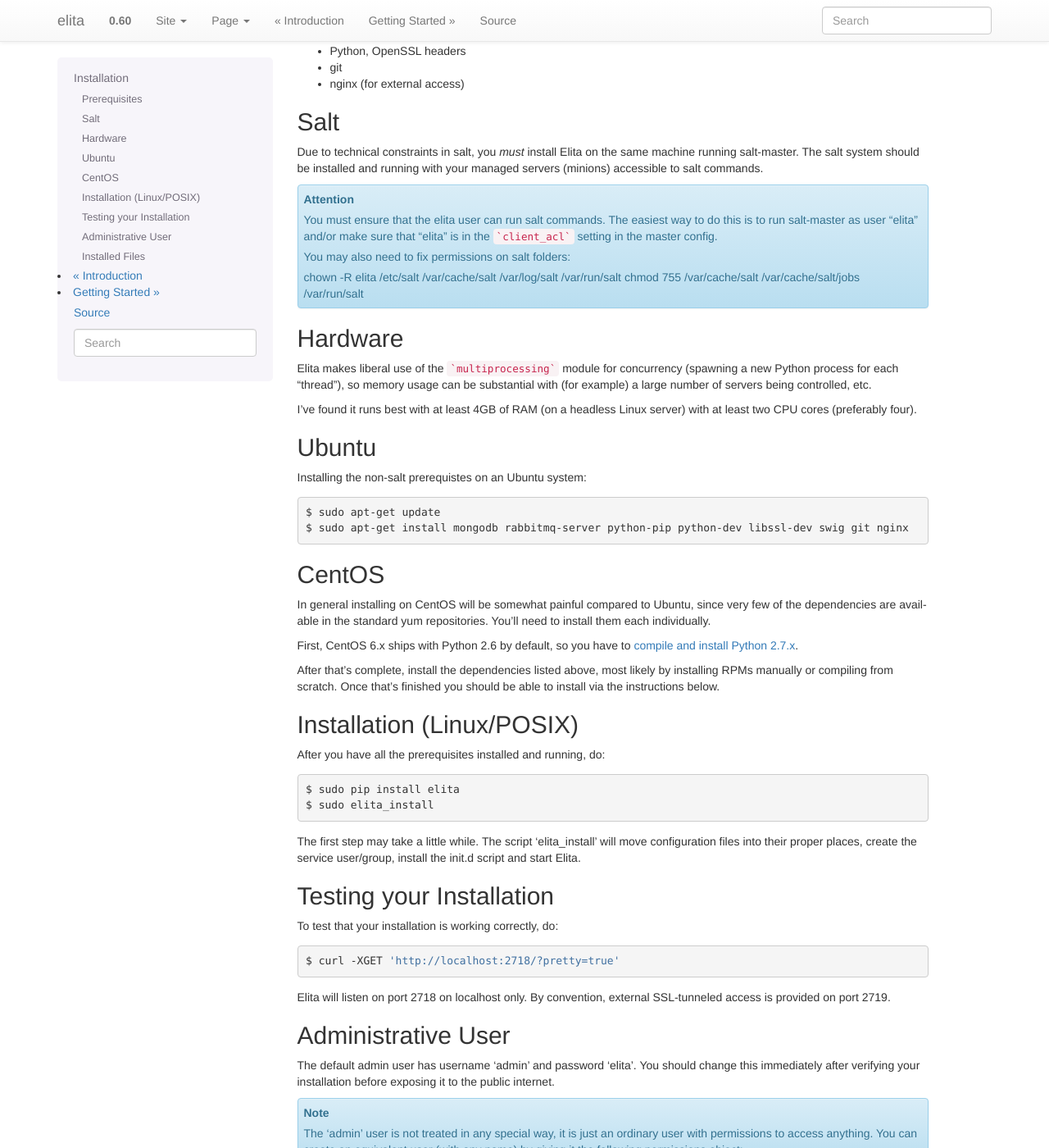
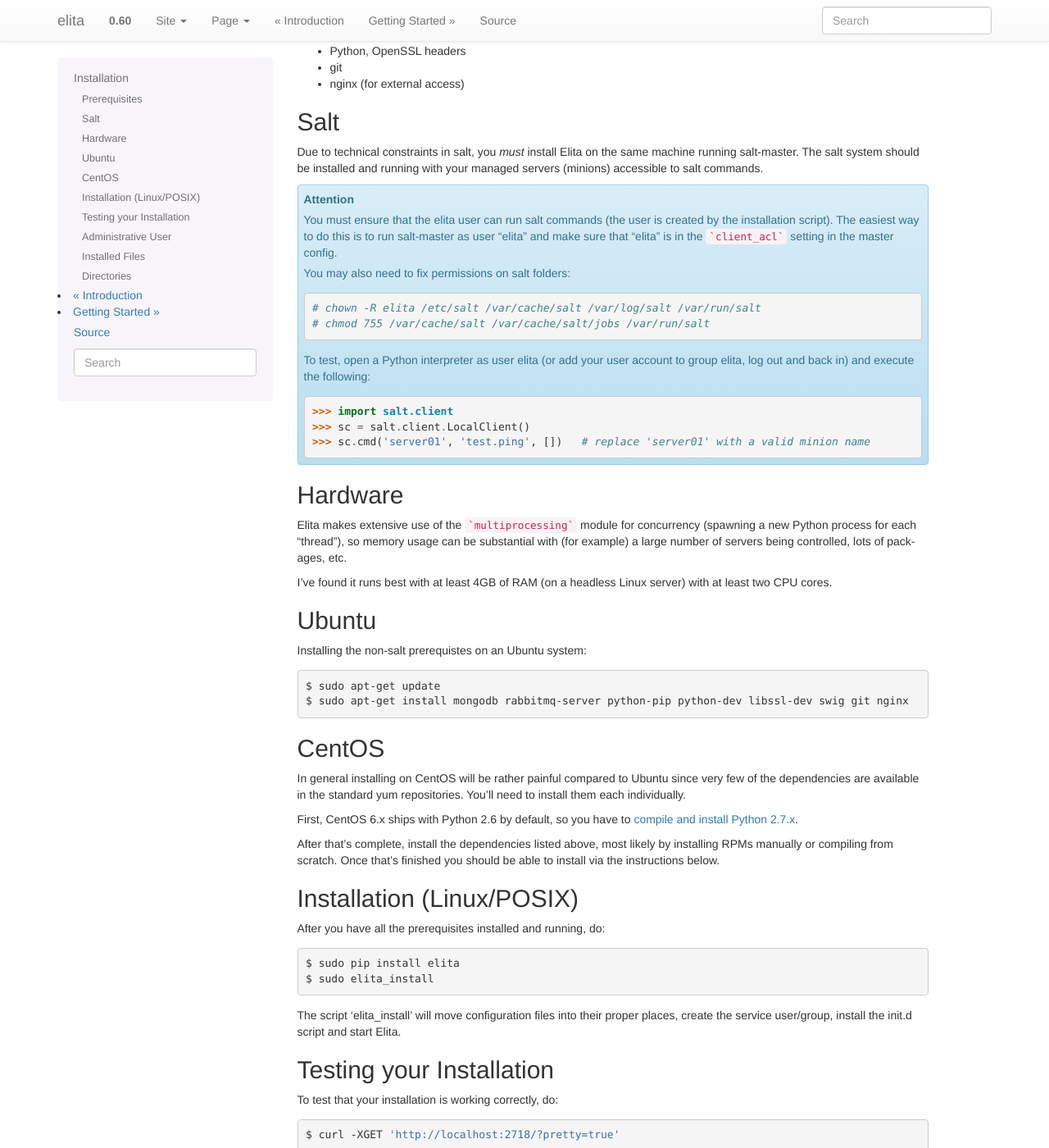
Before and after one commit to bkeroack/elita, a Sphinx documentation site: the page built from doc/install.rst, in a window 1280 px wide and 1400 px high, scrolled down 211 px. Shown: the whole window at 82% size. Built offline with Sphinx 7.4.7, drawn with Linux system fonts in a browser that asks for light colours; some of the changed text lies outside the part shown.

Commit message:
doc and misc bug fixes

````diff
--- a/doc/install.rst
+++ b/doc/install.rst
@@ -25,22 +25,34 @@ system should be installed and running with your managed servers (minions) acces
 
 .. ATTENTION::
 
-   You must ensure that the elita user can run salt commands. The easiest way to do this is to run salt-master as user "elita"
-   and/or make sure that "elita" is in the ```client_acl``` setting in the master config.
+   You must ensure that the elita user can run salt commands (the user is created by the installation script).
+   The easiest way to do this is to run salt-master as user "elita" and make sure that "elita" is in the
+   ```client_acl``` setting in the master config.
 
    You may also need to fix permissions on salt folders:
 
-   chown -R elita /etc/salt /var/cache/salt /var/log/salt /var/run/salt
-   chmod 755 /var/cache/salt /var/cache/salt/jobs /var/run/salt
+   .. sourcecode:: bash
+
+      # chown -R elita /etc/salt /var/cache/salt /var/log/salt /var/run/salt
+      # chmod 755 /var/cache/salt /var/cache/salt/jobs /var/run/salt
+
+   To test, open a Python interpreter as user elita (or add your user account to group elita, log out and back in) and
+   execute the following:
+
+   .. sourcecode:: python
+
+      >>> import salt.client
+      >>> sc = salt.client.LocalClient()
+      >>> sc.cmd('server01', 'test.ping', [])   # replace 'server01' with a valid minion name
 
 
 Hardware
 --------
 
-Elita makes liberal use of the ```multiprocessing``` module for concurrency (spawning a new Python process for each "thread"),
-so memory usage can be substantial with (for example) a large number of servers being controlled, etc.
+Elita makes extensive use of the ```multiprocessing``` module for concurrency (spawning a new Python process for each "thread"),
+so memory usage can be substantial with (for example) a large number of servers being controlled, lots of packages, etc.
 
-I've found it runs best with at least 4GB of RAM (on a headless Linux server) with at least two CPU cores (preferably four).
+I've found it runs best with at least 4GB of RAM (on a headless Linux server) with at least two CPU cores.
 
 
 Ubuntu
@@ -57,7 +69,7 @@ Installing the non-salt prerequistes on an Ubuntu system:
 CentOS
 ------
 
-In general installing on CentOS will be somewhat painful compared to Ubuntu, since very few of the dependencies
+In general installing on CentOS will be rather painful compared to Ubuntu since very few of the dependencies
 are available in the standard yum repositories. You'll need to install them each individually.
 
 First, CentOS 6.x ships with Python 2.6 by default, so you have to `compile and install Python 2.7.x
@@ -76,8 +88,8 @@ After you have all the prerequisites installed and running, do:
    $ sudo pip install elita
    $ sudo elita_install
 
-The first step may take a little while. The script 'elita_install' will move
-configuration files into their proper places, create the service user/group, install the init.d script and start Elita.
+The script 'elita_install' will move configuration files into their proper places, create the service user/group,
+install the init.d script and start Elita.
 
 
 Testing your Installation
@@ -131,3 +143,19 @@ File                     Purpose
 /etc/default/elita       Startup options (logs, number of workers, PID files)
 /etc/logrotate.d/elita   (optional) Logrotate script
 =======================  ==================================================================
+
+
+Directories
+-----------
+
+=====================================================   ================================================================
+Path                                                    Purpose
+=====================================================   ================================================================
+/var/lib/elita                                          Data directory
+/var/lib/elita/builds/{app name}                        Builds for an application
+/var/lib/elita/builds/{app name}/{build name}           Packages within a build
+/var/lib/elita/gitdeploys                               Local working copies of deployment repositories
+/var/lib/elita/gitdeploys/{app name}                    Repositories for an application
+/var/lib/elita/gitdeploys/{app name}/{gitdeploy name}   Individual repository
+/var/log/elita                                          Logs
+=====================================================   ================================================================
--- a/setup.py
+++ b/setup.py
@@ -14,6 +14,7 @@ requires = [
     'salt<=2014.1.10',     # temp fix since SaltStack, Inc. likes to push broken pre-release software to PyPI
     'celery',
     'pymongo',
+    'glob2'
 
     # direct git integration
     'gitpython>=0.3.2.RC1',
@@ -42,7 +43,7 @@ requires = [
 ]
 
 setup(name='elita',
-      version="0.60.0",
+      version="0.60.1",
       description='Continuous deployment (continuous delivery) and infrastructure management REST framework',
       long_description=README + '\n\n' + CHANGES,
       license='Apache',
````
Also changed, not shown: CHANGES.txt (+7 -0 lines), 5 other files.
